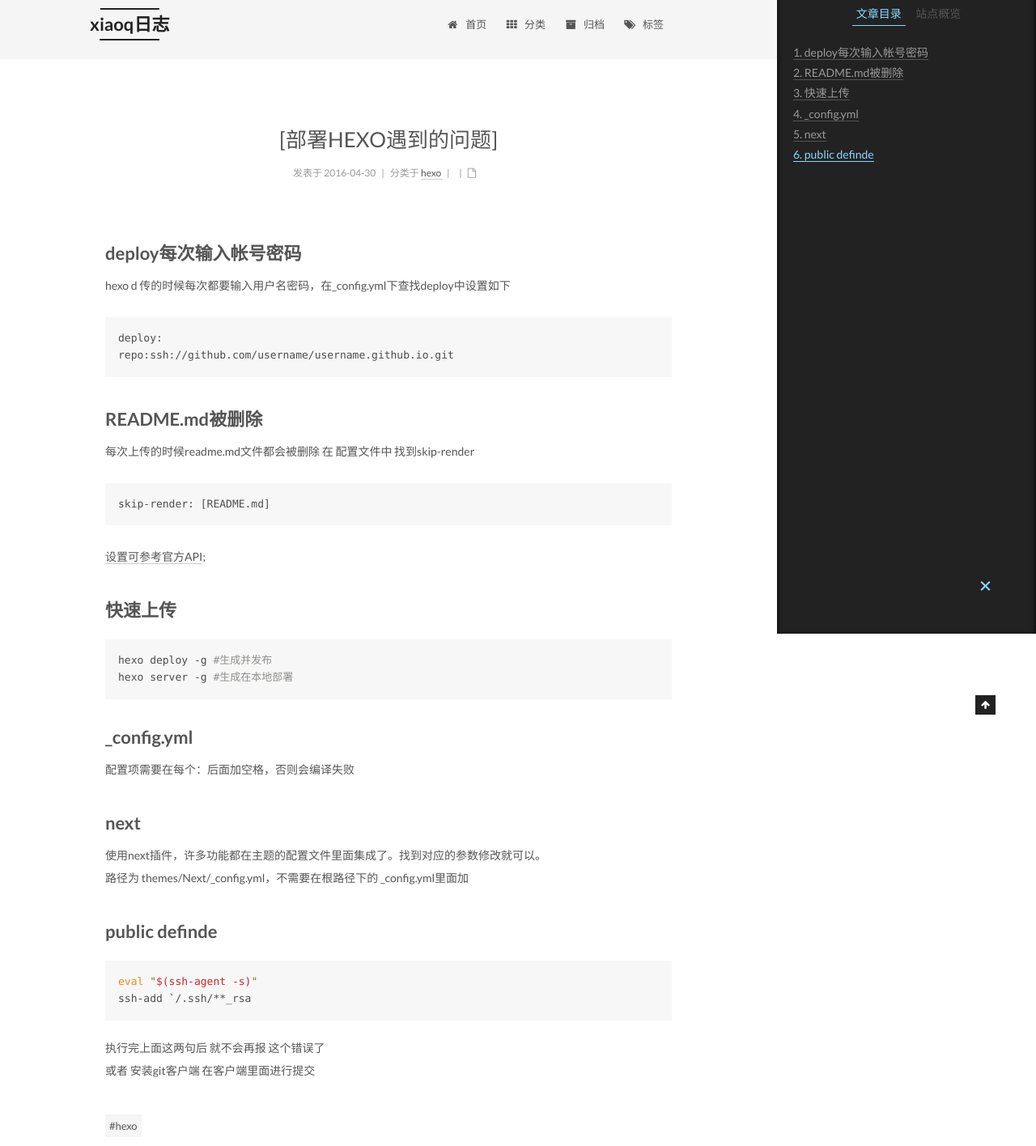
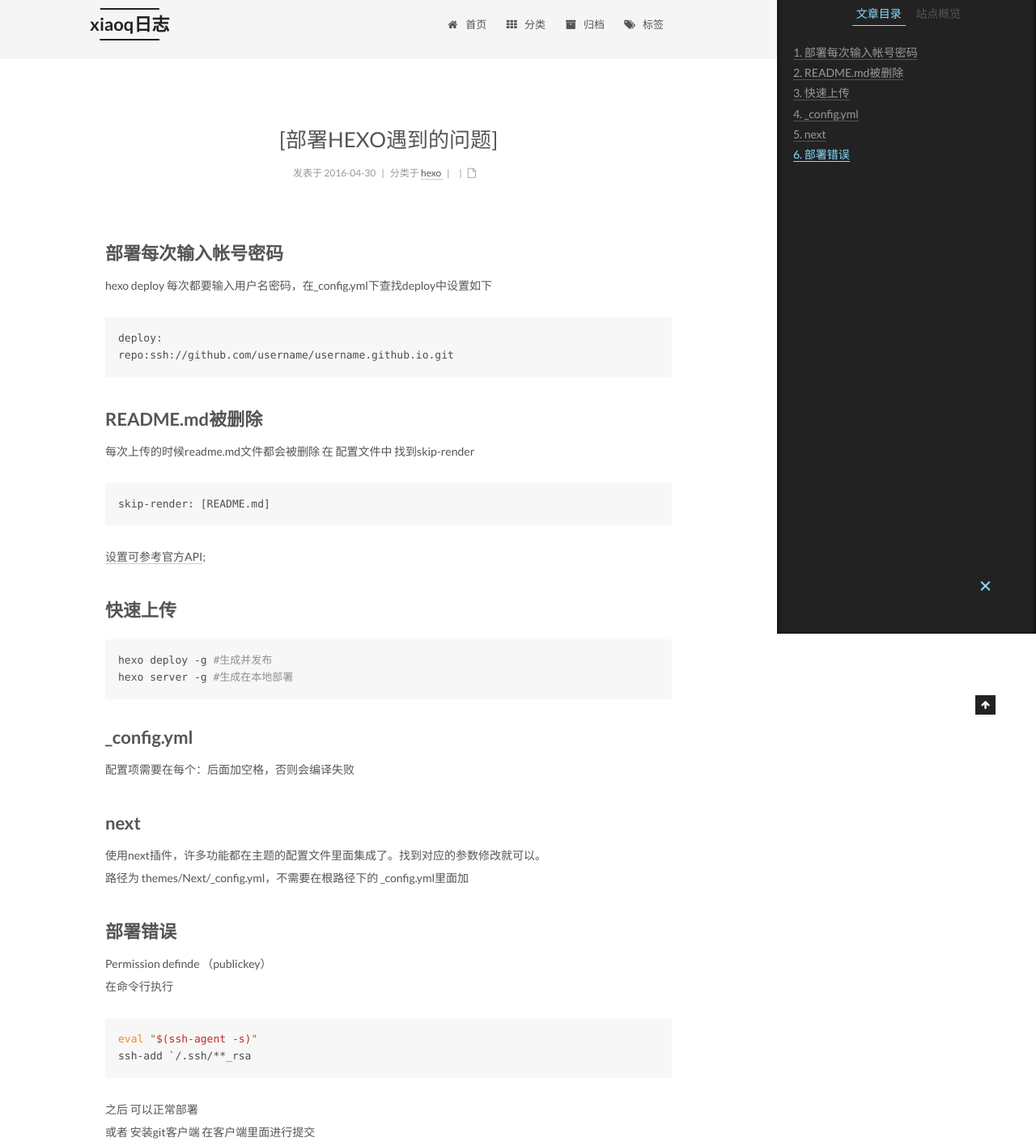
Before and after one commit to wxqqq/xiaoq07.github.io, a plain HTML site: page 2016/04/30/部署中的问题/部署中的问题.html in a window 1280 px wide. Shown: the part 17-1433 px from the top of the page at 81% size. Drawn offline with Linux system fonts and the light colour scheme; some packages are replaced by stand-ins of ours; a script that the page names is missing.

Commit message:
Site updated: 2016-04-30 20:45:38

```diff
--- a/2016/04/30/部署中的问题/部署中的问题.html
+++ b/2016/04/30/部署中的问题/部署中的问题.html
@@ -80,16 +80,16 @@
 
 
 
-<meta name="description" content="deploy每次输入帐号密码hexo d 传的时候每次都要输入用户名密码，在_config.yml下查找deploy中设置如下deploy:repo:ssh://github.com/username/username.github.io.git">
+<meta name="description" content="部署每次输入帐号密码hexo deploy 每次都要输入用户名密码，在_config.yml下查找deploy中设置如下deploy:repo:ssh://github.com/username/username.github.io.git">
 <meta property="og:type" content="article">
 <meta property="og:title" content="[部署HEXO遇到的问题]">
 <meta property="og:url" content="http://yoursite.com/2016/04/30/部署中的问题/部署中的问题.html">
 <meta property="og:site_name" content="xiaoq日志">
-<meta property="og:description" content="deploy每次输入帐号密码hexo d 传的时候每次都要输入用户名密码，在_config.yml下查找deploy中设置如下deploy:repo:ssh://github.com/username/username.github.io.git">
-<meta property="og:updated_time" content="2016-04-30T12:43:41.016Z">
+<meta property="og:description" content="部署每次输入帐号密码hexo deploy 每次都要输入用户名密码，在_config.yml下查找deploy中设置如下deploy:repo:ssh://github.com/username/username.github.io.git">
+<meta property="og:updated_time" content="2016-04-30T12:45:32.431Z">
 <meta name="twitter:card" content="summary">
 <meta name="twitter:title" content="[部署HEXO遇到的问题]">
-<meta name="twitter:description" content="deploy每次输入帐号密码hexo d 传的时候每次都要输入用户名密码，在_config.yml下查找deploy中设置如下deploy:repo:ssh://github.com/username/username.github.io.git">
+<meta name="twitter:description" content="部署每次输入帐号密码hexo deploy 每次都要输入用户名密码，在_config.yml下查找deploy中设置如下deploy:repo:ssh://github.com/username/username.github.io.git">
 
 
 
@@ -317,15 +317,15 @@
 
 
 
-        <h2 id="deploy每次输入帐号密码"><a href="#deploy每次输入帐号密码" class="headerlink" title="deploy每次输入帐号密码"></a>deploy每次输入帐号密码</h2><p>hexo d 传的时候每次都要输入用户名密码，在_config.yml下查找deploy中设置如下<br><figure class="highlight bash"><table><tr><td class="code"><pre><span class="line">deploy:</span><br><span class="line">repo:ssh://github.com/username/username.github.io.git</span><br></pre></td></tr></table></figure></p>
+        <h2 id="部署每次输入帐号密码"><a href="#部署每次输入帐号密码" class="headerlink" title="部署每次输入帐号密码"></a>部署每次输入帐号密码</h2><p>hexo deploy 每次都要输入用户名密码，在_config.yml下查找deploy中设置如下<br><figure class="highlight bash"><table><tr><td class="code"><pre><span class="line">deploy:</span><br><span class="line">repo:ssh://github.com/username/username.github.io.git</span><br></pre></td></tr></table></figure></p>
 <a id="more"></a>
 <h2 id="README-md被删除"><a href="#README-md被删除" class="headerlink" title="README.md被删除"></a>README.md被删除</h2><p>每次上传的时候readme.md文件都会被删除 在 配置文件中 找到skip-render<br><figure class="highlight bash"><table><tr><td class="code"><pre><span class="line">skip-render: [README.md]</span><br></pre></td></tr></table></figure></p>
 <p><a href="https://hexo.io/docs/configuration.html#Directory" target="_blank" rel="external">设置可参考官方API</a>;</p>
 <h2 id="快速上传"><a href="#快速上传" class="headerlink" title="快速上传"></a>快速上传</h2><figure class="highlight bash"><table><tr><td class="code"><pre><span class="line">hexo deploy -g <span class="comment">#生成并发布</span></span><br><span class="line">hexo server -g <span class="comment">#生成在本地部署</span></span><br></pre></td></tr></table></figure>
 <h2 id="config-yml"><a href="#config-yml" class="headerlink" title="_config.yml"></a>_config.yml</h2><p>配置项需要在每个：后面加空格，否则会编译失败</p>
 <h2 id="next"><a href="#next" class="headerlink" title="next"></a>next</h2><p>使用next插件，许多功能都在主题的配置文件里面集成了。找到对应的参数修改就可以。<br>路径为 themes/Next/_config.yml，不需要在根路径下的 _config.yml里面加</p>
-<h2 id="public-definde"><a href="#public-definde" class="headerlink" title="public definde"></a>public definde</h2><figure class="highlight bash"><table><tr><td class="code"><pre><span class="line"><span class="built_in">eval</span> <span class="string">"<span class="variable">$(ssh-agent -s)</span>"</span></span><br><span class="line">ssh-add `/.ssh/**_rsa</span><br></pre></td></tr></table></figure>
-<p>执行完上面这两句后 就不会再报 这个错误了<br>或者 安装git客户端 在客户端里面进行提交</p>
+<h2 id="部署错误"><a href="#部署错误" class="headerlink" title="部署错误"></a>部署错误</h2><p>Permission definde （publickey）<br>在命令行执行<br><figure class="highlight bash"><table><tr><td class="code"><pre><span class="line"><span class="built_in">eval</span> <span class="string">"<span class="variable">$(ssh-agent -s)</span>"</span></span><br><span class="line">ssh-add `/.ssh/**_rsa</span><br></pre></td></tr></table></figure></p>
+<p>之后 可以正常部署<br>或者 安装git客户端 在客户端里面进行提交</p>
 
 
     </div>
@@ -498,7 +498,7 @@
 
 
 
-              <div class="post-toc-content"><ol class="nav"><li class="nav-item nav-level-2"><a class="nav-link" href="#deploy每次输入帐号密码"><span class="nav-number">1.</span> <span class="nav-text">deploy每次输入帐号密码</span></a></li><li class="nav-item nav-level-2"><a class="nav-link" href="#README-md被删除"><span class="nav-number">2.</span> <span class="nav-text">README.md被删除</span></a></li><li class="nav-item nav-level-2"><a class="nav-link" href="#快速上传"><span class="nav-number">3.</span> <span class="nav-text">快速上传</span></a></li><li class="nav-item nav-level-2"><a class="nav-link" href="#config-yml"><span class="nav-number">4.</span> <span class="nav-text">_config.yml</span></a></li><li class="nav-item nav-level-2"><a class="nav-link" href="#next"><span class="nav-number">5.</span> <span class="nav-text">next</span></a></li><li class="nav-item nav-level-2"><a class="nav-link" href="#public-definde"><span class="nav-number">6.</span> <span class="nav-text">public definde</span></a></li></ol></div>
+              <div class="post-toc-content"><ol class="nav"><li class="nav-item nav-level-2"><a class="nav-link" href="#部署每次输入帐号密码"><span class="nav-number">1.</span> <span class="nav-text">部署每次输入帐号密码</span></a></li><li class="nav-item nav-level-2"><a class="nav-link" href="#README-md被删除"><span class="nav-number">2.</span> <span class="nav-text">README.md被删除</span></a></li><li class="nav-item nav-level-2"><a class="nav-link" href="#快速上传"><span class="nav-number">3.</span> <span class="nav-text">快速上传</span></a></li><li class="nav-item nav-level-2"><a class="nav-link" href="#config-yml"><span class="nav-number">4.</span> <span class="nav-text">_config.yml</span></a></li><li class="nav-item nav-level-2"><a class="nav-link" href="#next"><span class="nav-number">5.</span> <span class="nav-text">next</span></a></li><li class="nav-item nav-level-2"><a class="nav-link" href="#部署错误"><span class="nav-number">6.</span> <span class="nav-text">部署错误</span></a></li></ol></div>
 
           </div>
         </section>
--- a/baidusitemap.xml
+++ b/baidusitemap.xml
@@ -5,7 +5,7 @@
 
   <url>
     <loc>http://yoursite.com/2016/04/30/%E9%83%A8%E7%BD%B2%E4%B8%AD%E7%9A%84%E9%97%AE%E9%A2%98/%E9%83%A8%E7%BD%B2%E4%B8%AD%E7%9A%84%E9%97%AE%E9%A2%98.html</loc>
-    <lastmod>2016-04-30T12:43:41.016Z</lastmod>
+    <lastmod>2016-04-30T12:45:32.431Z</lastmod>
     <data>
         <display>
         <title>[部署HEXO遇到的问题]</title>
--- a/sitemap.xml
+++ b/sitemap.xml
@@ -4,7 +4,7 @@
   <url>
     <loc>http://yoursite.com/2016/04/30/%E9%83%A8%E7%BD%B2%E4%B8%AD%E7%9A%84%E9%97%AE%E9%A2%98/%E9%83%A8%E7%BD%B2%E4%B8%AD%E7%9A%84%E9%97%AE%E9%A2%98.html</loc>
 
-    <lastmod>2016-04-30T12:43:41.016Z</lastmod>
+    <lastmod>2016-04-30T12:45:32.431Z</lastmod>
 
   </url>
 
```
Also changed, not shown: index.html (+1 -1 lines).
